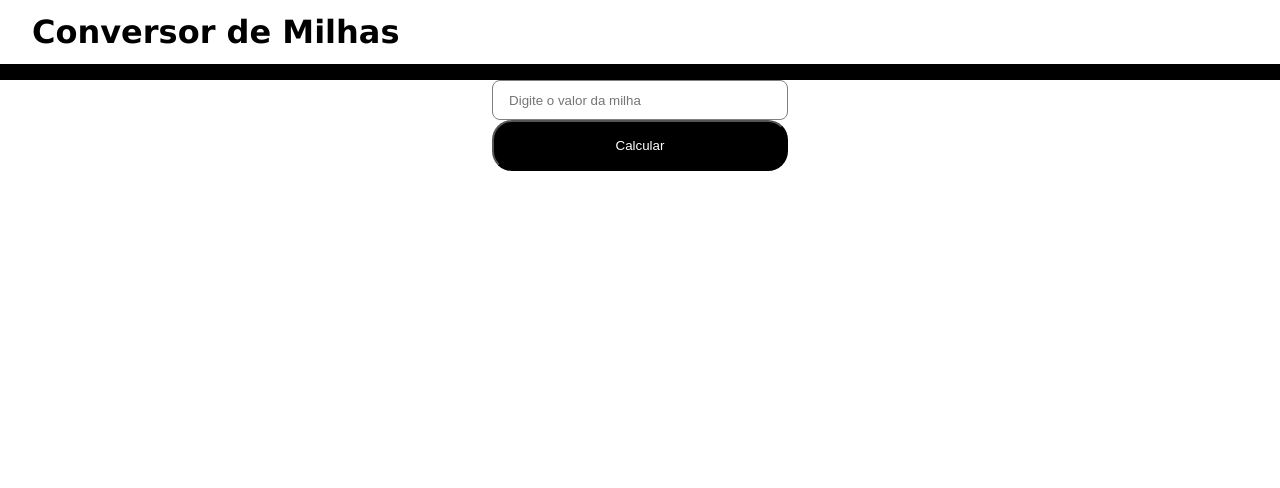
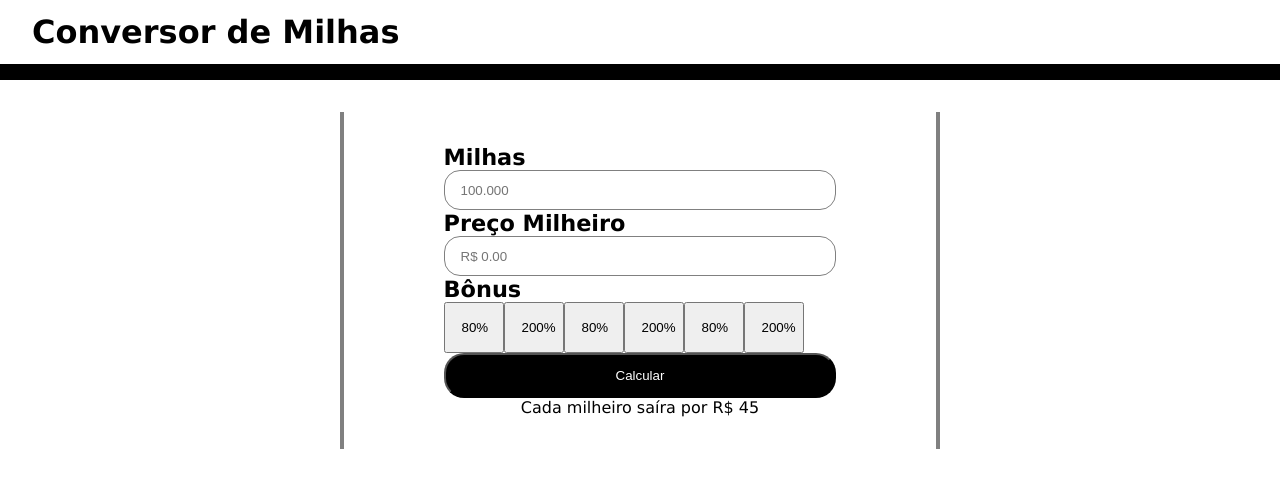
Before and after one commit to micherlane/projeto-conversor-milha, a React (Vite) app: page / in a window 1280 px wide. Shown: the top 488 px of the page. Built offline with nearby package versions, Linux system fonts and the light colour scheme.

Commit message:
Formulário Conversor

```diff
--- /dev/null
+++ b/src/Components/Bonus/index.tsx
@@ -0,0 +1,4 @@
+import './styles.css'
+export function Bonus({...rest}){
+    return (<button className='bonusStyles' {...rest}></button>)
+}
--- /dev/null
+++ b/src/Components/Bonus/styles.css
@@ -0,0 +1,4 @@
+.bonusStyles {
+    padding: 1rem;
+    width: 60px;
+}
--- a/src/Components/Form/index.tsx
+++ b/src/Components/Form/index.tsx
@@ -1,11 +1,42 @@
+import './styles.css'
 import { Button } from "../ui/Button";
 import { Input } from "../ui/Input";
+import { Bonus } from '../Bonus';
+import { Resultado } from '../Resultado';
 
-export function Form(){
+export function Form() {
     return (
-        <form>
-            <Input type="text" placeholder="Digite o valor da milha"></Input>
-           <Button>Calcular</Button>
-        </form>
+        <div className="formStyles">
+            <form>
+                <div className="milhasContainer">
+                    <label>Milhas</label>
+                    <Input type="text" placeholder='100.000'/>
+                </div>
+
+                <div className="milheiroContainer">
+                    <label>Preço Milheiro</label>
+                    <Input type="text" placeholder='R$ 0.00'/>
+                </div>
+
+                <div className="bonusContainer">
+                    <p>Bônus</p>
+                    <div className='bonusItems'>
+                        <Bonus>80%</Bonus>
+                        <Bonus>200%</Bonus>
+                        <Bonus>80%</Bonus>
+                        <Bonus>200%</Bonus>
+                        <Bonus>80%</Bonus>
+                        <Bonus>200%</Bonus>
+                    </div>
+
+                </div>
+                <div className="botaoContainer">
+                    <Button>Calcular</Button>
+                </div>
+            </form>
+
+            <Resultado valor='45' />
+        </div>
+
     )
 }
--- /dev/null
+++ b/src/Components/Form/styles.css
@@ -0,0 +1,16 @@
+.formStyles {
+    margin-top: 2rem;
+    width: 600px;
+    display: flex;
+    align-items: center;
+    justify-content: center;
+    flex-direction: column;
+    border-left: 0.3rem solid gray;
+    border-right: 0.3rem solid gray;
+    padding: 2rem;
+}
+
+label, .bonusContainer p{
+    font-size: 1.4rem;
+    font-weight: bold;
+}
--- /dev/null
+++ b/src/Components/Resultado/index.tsx
@@ -0,0 +1,12 @@
+import './styles.css'
+
+interface ResultadoProps {
+    valor: string;
+}
+export function Resultado({valor}: ResultadoProps){
+    return (
+        <div>
+            <p>Cada milheiro saíra por <span>R$ {valor}</span></p>
+        </div>
+    )
+}
--- a/src/Components/ui/Button/styles.css
+++ b/src/Components/ui/Button/styles.css
@@ -1,7 +1,7 @@
 .buttonStyles {
     width: 100%;
     border-radius: 20px;
-    padding: 1rem;
+    padding: 0.8rem;
     color: var(--white);
     background-color: var(--black);
 }
--- a/src/Components/ui/Input/styles.css
+++ b/src/Components/ui/Input/styles.css
@@ -2,7 +2,7 @@
     height: 40px;
     width: 100%;
     border: 0;
-    border-radius: 0.5rem;
+    border-radius: 1rem;
     padding: 1rem;
     border: 1px solid gray;
 }
```
Also changed, not shown: src/Components/Resultado/styles.css (added).
